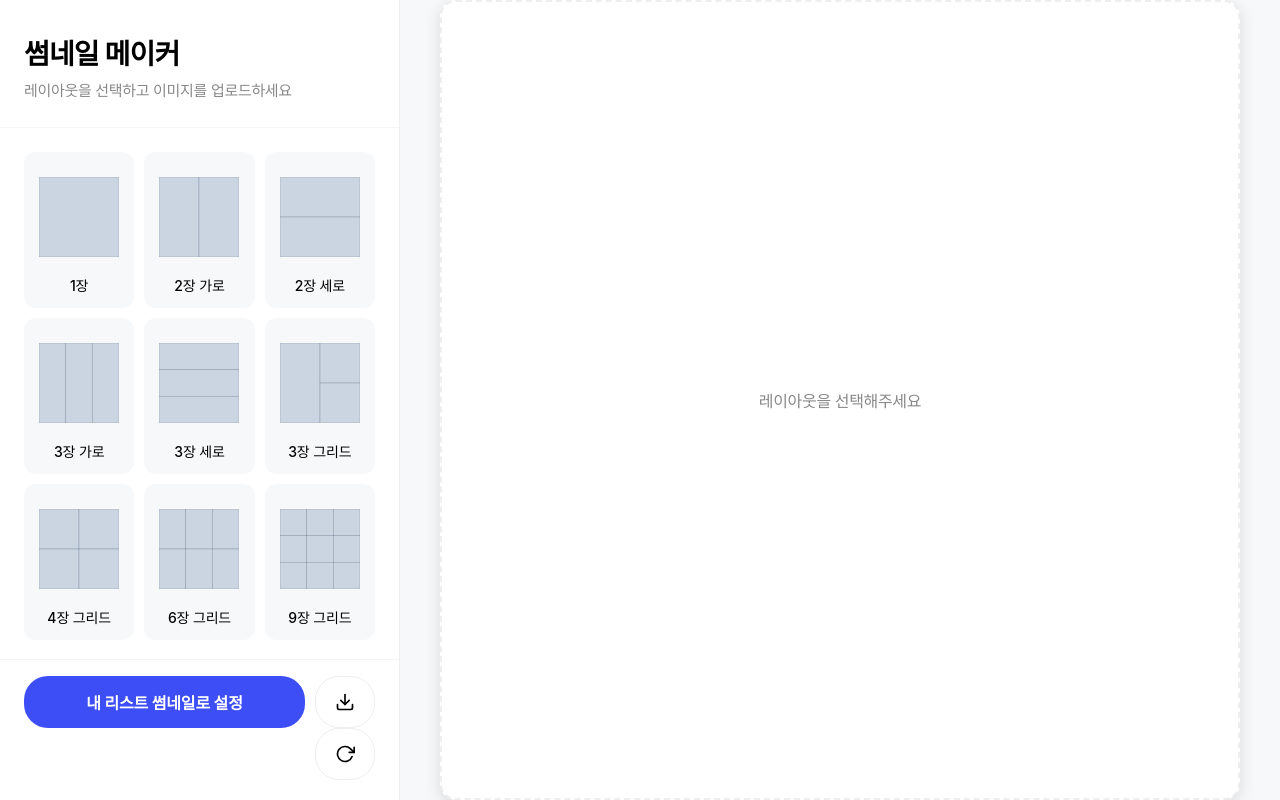
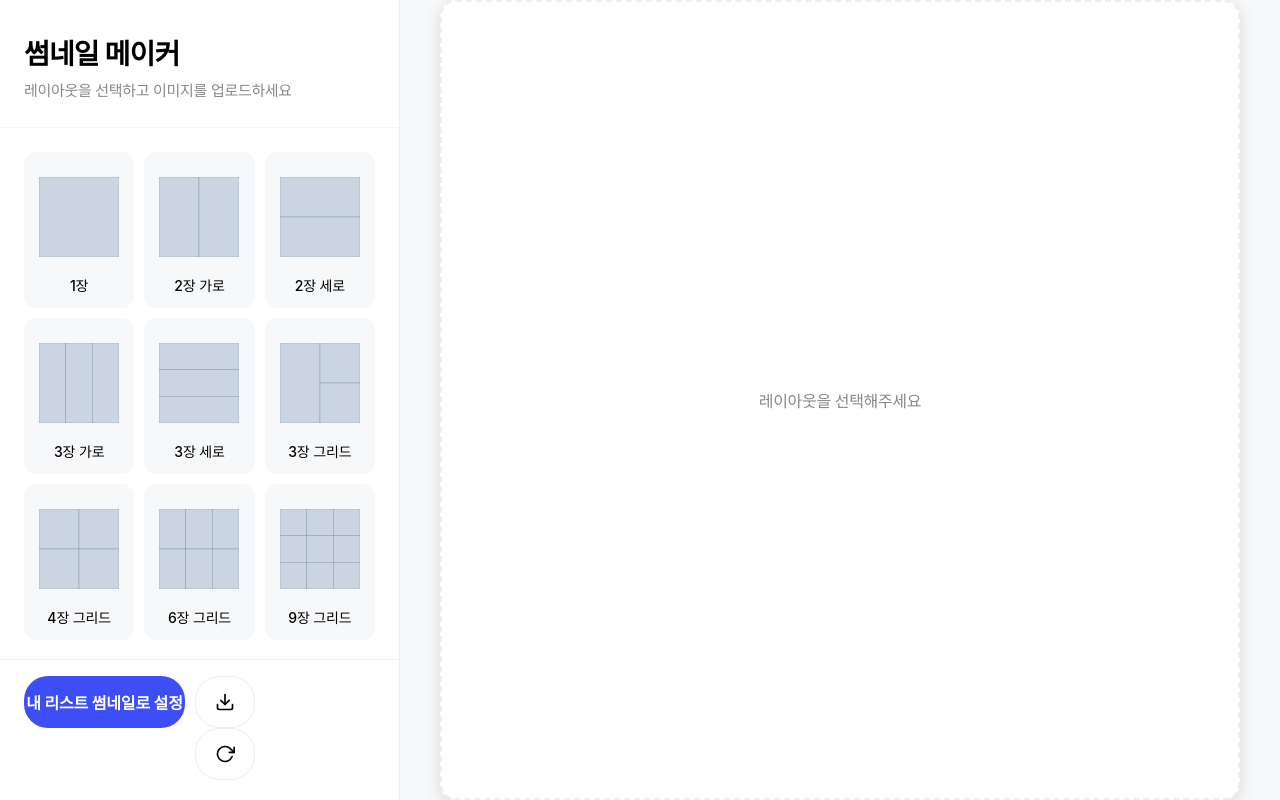
Before and after one commit to mandymjk/claude-thumbnail-maker1, a React (Vite) app: page / in a window 1280 px wide. Built offline with nearby package versions, Linux system fonts and the light colour scheme.

Commit message:
Update App.css

```diff
--- a/src/App.css
+++ b/src/App.css
@@ -146,6 +146,7 @@
 .sidebar-footer .footer-button.primary {
   flex: 1;
   min-width: 0;
+  max-width: calc(100% - 190px);
 }
 
 .sidebar-footer .footer-button.icon-button {
```
